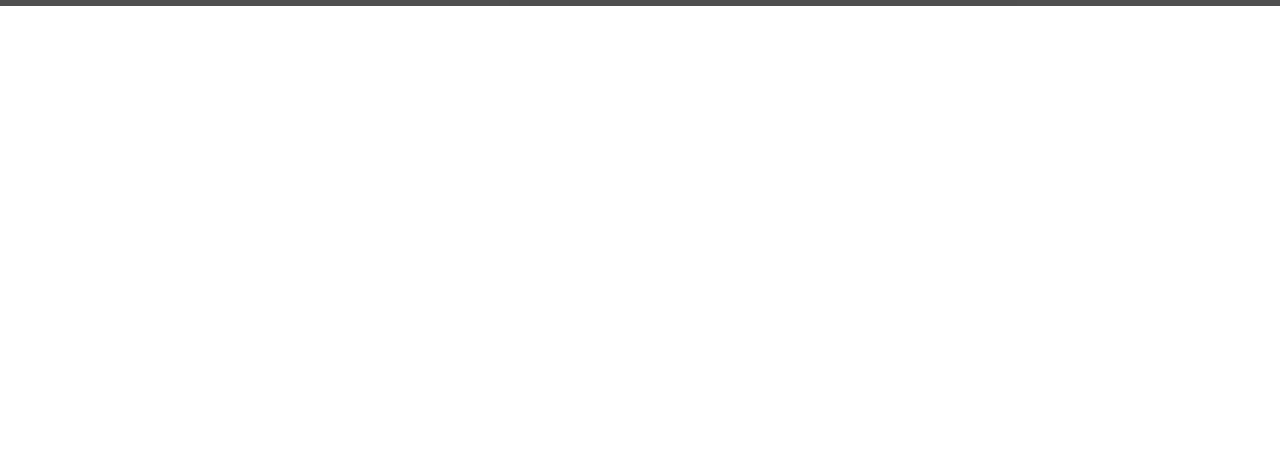
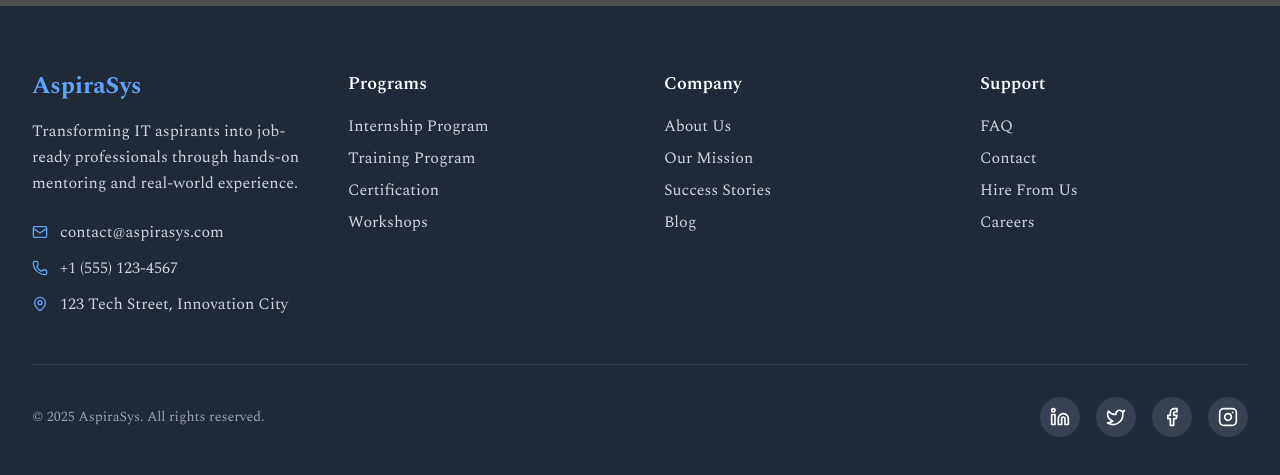
Before and after one commit to raiyannawaz/Aspira-Sys, a React (Vite) app: page / in a window 1280 px wide. Shown: the part 7171-7646 px from the top of the page. Before the commit the page ends 7177 px from the top, so only its background shows below. Built offline with nearby package versions, Linux system fonts and the light colour scheme; grey boxes are pictures that could not be loaded.

Commit message:
Footer added

```diff
--- a/src/App.jsx
+++ b/src/App.jsx
@@ -1,5 +1,6 @@
 import React from 'react';
 import Navbar from './components/layout/Navbar';
+import Footer from './components/layout/Footer';
 import HeroSection from './components/sections/HeroSection';
 import OffersSection from './components/sections/OffersSection';
 import AboutUsSection from './components/sections/AboutUsSection';
@@ -19,6 +20,7 @@ function App() {
         <ExploreEcosystem />
         <FAQSection />
       </main>
+      <Footer />
     </div>
   );
 }
--- /dev/null
+++ b/src/components/layout/Footer.jsx
@@ -0,0 +1,183 @@
+import React from 'react';
+import { motion } from 'framer-motion';
+import {
+  Mail,
+  Phone,
+  MapPin,
+  Linkedin,
+  Twitter,
+  Facebook,
+  Instagram
+} from 'lucide-react';
+
+const Footer = () => {
+  const programsLinks = [
+    'Internship Program',
+    'Training Program',
+    'Certification',
+    'Workshops'
+  ];
+
+  const companyLinks = [
+    'About Us',
+    'Our Mission',
+    'Success Stories',
+    'Blog'
+  ];
+
+  const supportLinks = [
+    'FAQ',
+    'Contact',
+    'Hire From Us',
+    'Careers'
+  ];
+
+  const socialLinks = [
+    { icon: Linkedin, href: '#', label: 'LinkedIn' },
+    { icon: Twitter, href: '#', label: 'Twitter' },
+    { icon: Facebook, href: '#', label: 'Facebook' },
+    { icon: Instagram, href: '#', label: 'Instagram' }
+  ];
+
+  return (
+    <footer className="bg-gray-800 text-white py-16">
+      <div className="max-w-7xl mx-auto px-4 sm:px-6 lg:px-8">
+        <div className="grid grid-cols-1 lg:grid-cols-4 gap-8 lg:gap-12">
+          {/* Left Column - Brand and Contact */}
+          <div className="lg:col-span-1">
+            <motion.div
+              initial={{ opacity: 0, y: 20 }}
+              whileInView={{ opacity: 1, y: 0 }}
+              viewport={{ once: true }}
+              transition={{ duration: 0.6 }}
+            >
+              <h3 className="text-2xl font-bold text-blue-400 mb-4 font-spectral">
+                AspiraSys
+              </h3>
+              <p className="text-gray-300 mb-6 leading-relaxed font-spectral">
+                Transforming IT aspirants into job-ready professionals through hands-on mentoring and real-world experience.
+              </p>
+
+              <div className="space-y-3">
+                <div className="flex items-center text-gray-300">
+                  <Mail className="w-4 h-4 mr-3 text-blue-400" />
+                  <span className="font-spectral">contact@aspirasys.com</span>
+                </div>
+                <div className="flex items-center text-gray-300">
+                  <Phone className="w-4 h-4 mr-3 text-blue-400" />
+                  <span className="font-spectral">+1 (555) 123-4567</span>
+                </div>
+                <div className="flex items-center text-gray-300">
+                  <MapPin className="w-4 h-4 mr-3 text-blue-400" />
+                  <span className="font-spectral">123 Tech Street, Innovation City</span>
+                </div>
+              </div>
+            </motion.div>
+          </div>
+
+          {/* Programs Column */}
+          <div className="lg:col-span-1">
+            <motion.div
+              initial={{ opacity: 0, y: 20 }}
+              whileInView={{ opacity: 1, y: 0 }}
+              viewport={{ once: true }}
+              transition={{ duration: 0.6, delay: 0.1 }}
+            >
+              <h4 className="text-lg font-semibold mb-4 font-spectral">Programs</h4>
+              <ul className="space-y-2">
+                {programsLinks.map((link, index) => (
+                  <li key={index}>
+                    <a
+                      href="#"
+                      className="text-gray-300 hover:text-blue-400 transition-colors duration-200 font-spectral"
+                    >
+                      {link}
+                    </a>
+                  </li>
+                ))}
+              </ul>
+            </motion.div>
+          </div>
+
+          {/* Company Column */}
+          <div className="lg:col-span-1">
+            <motion.div
+              initial={{ opacity: 0, y: 20 }}
+              whileInView={{ opacity: 1, y: 0 }}
+              viewport={{ once: true }}
+              transition={{ duration: 0.6, delay: 0.2 }}
+            >
+              <h4 className="text-lg font-semibold mb-4 font-spectral">Company</h4>
+              <ul className="space-y-2">
+                {companyLinks.map((link, index) => (
+                  <li key={index}>
+                    <a
+                      href="#"
+                      className="text-gray-300 hover:text-blue-400 transition-colors duration-200 font-spectral"
+                    >
+                      {link}
+                    </a>
+                  </li>
+                ))}
+              </ul>
+            </motion.div>
+          </div>
+
+          {/* Support Column */}
+          <div className="lg:col-span-1">
+            <motion.div
+              initial={{ opacity: 0, y: 20 }}
+              whileInView={{ opacity: 1, y: 0 }}
+              viewport={{ once: true }}
+              transition={{ duration: 0.6, delay: 0.3 }}
+            >
+              <h4 className="text-lg font-semibold mb-4 font-spectral">Support</h4>
+              <ul className="space-y-2">
+                {supportLinks.map((link, index) => (
+                  <li key={index}>
+                    <a
+                      href="#"
+                      className="text-gray-300 hover:text-blue-400 transition-colors duration-200 font-spectral"
+                    >
+                      {link}
+                    </a>
+                  </li>
+                ))}
+              </ul>
+            </motion.div>
+          </div>
+        </div>
+
+        {/* Bottom Section */}
+        <motion.div
+          initial={{ opacity: 0, y: 20 }}
+          whileInView={{ opacity: 1, y: 0 }}
+          viewport={{ once: true }}
+          transition={{ duration: 0.6, delay: 0.4 }}
+          className="mt-12 pt-8 border-t border-gray-700 flex flex-col md:flex-row justify-between items-center"
+        >
+          <p className="text-gray-400 text-sm font-spectral mb-4 md:mb-0">
+            © 2025 AspiraSys. All rights reserved.
+          </p>
+
+          <div className="flex space-x-4">
+            {socialLinks.map((social, index) => (
+              <motion.a
+                key={index}
+                href={social.href}
+                whileHover={{ scale: 1.1 }}
+                whileTap={{ scale: 0.9 }}
+                className="w-10 h-10 bg-gray-700 hover:bg-blue-600 rounded-full flex items-center justify-center transition-colors duration-200"
+                aria-label={social.label}
+              >
+                <social.icon className="w-5 h-5" />
+              </motion.a>
+            ))}
+          </div>
+        </motion.div>
+      </div>
+    </footer>
+  );
+};
+
+export default Footer;
--- a/src/components/sections/FAQSection.jsx
+++ b/src/components/sections/FAQSection.jsx
@@ -155,7 +155,8 @@ const FAQSection = () => {
           style={{
             backgroundImage: `url("https://images.unsplash.com/photo-1522202176988-66273c2fd55f?ixlib=rb-4.0.3&auto=format&fit=crop&w=1920&q=80")`,
             backgroundSize: 'cover',
-            backgroundPosition: 'center'
+            backgroundPosition: 'center',
+            backgroundAttachment: 'fixed'
           }}
         >
           {/* Dark overlay for better text readability */}
```
